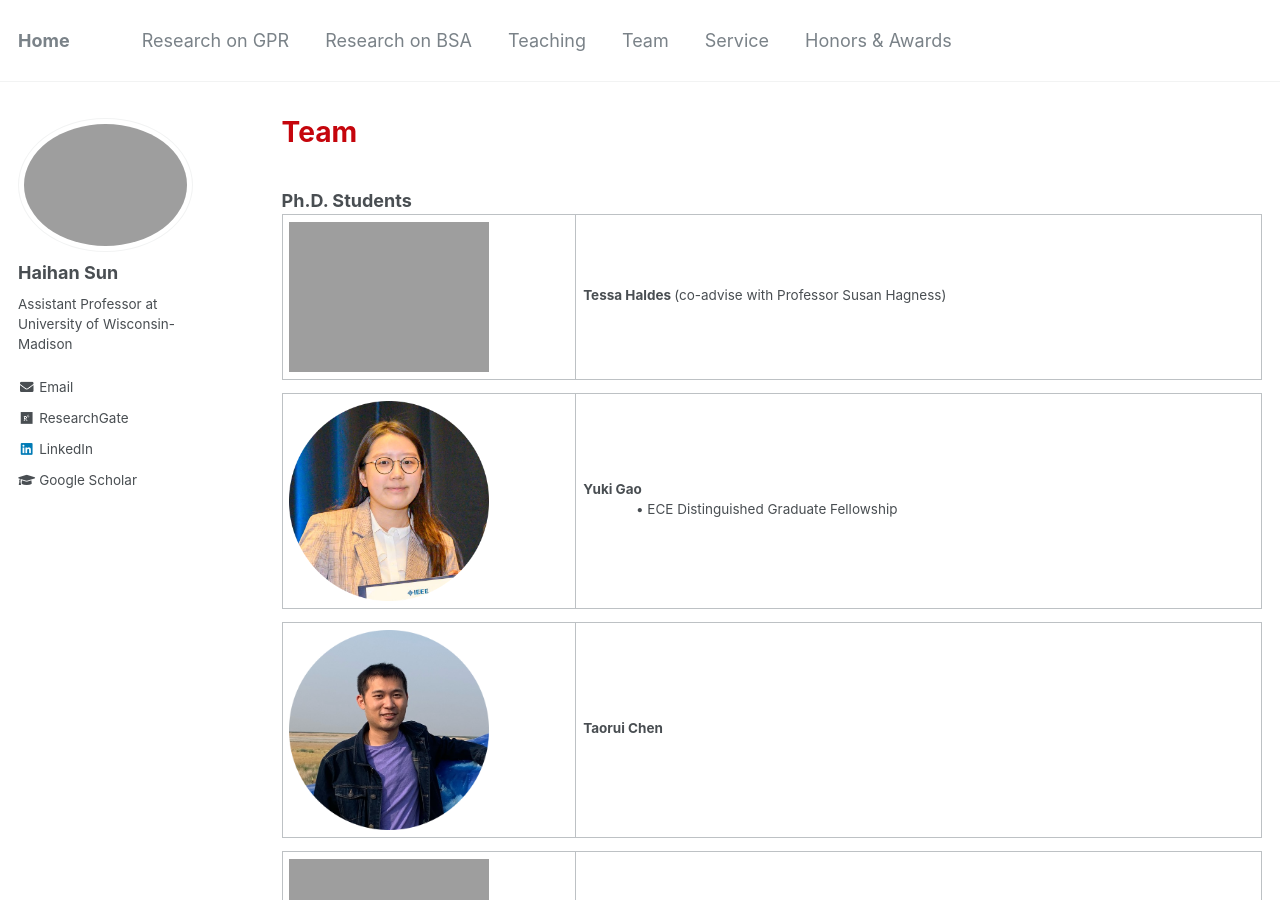
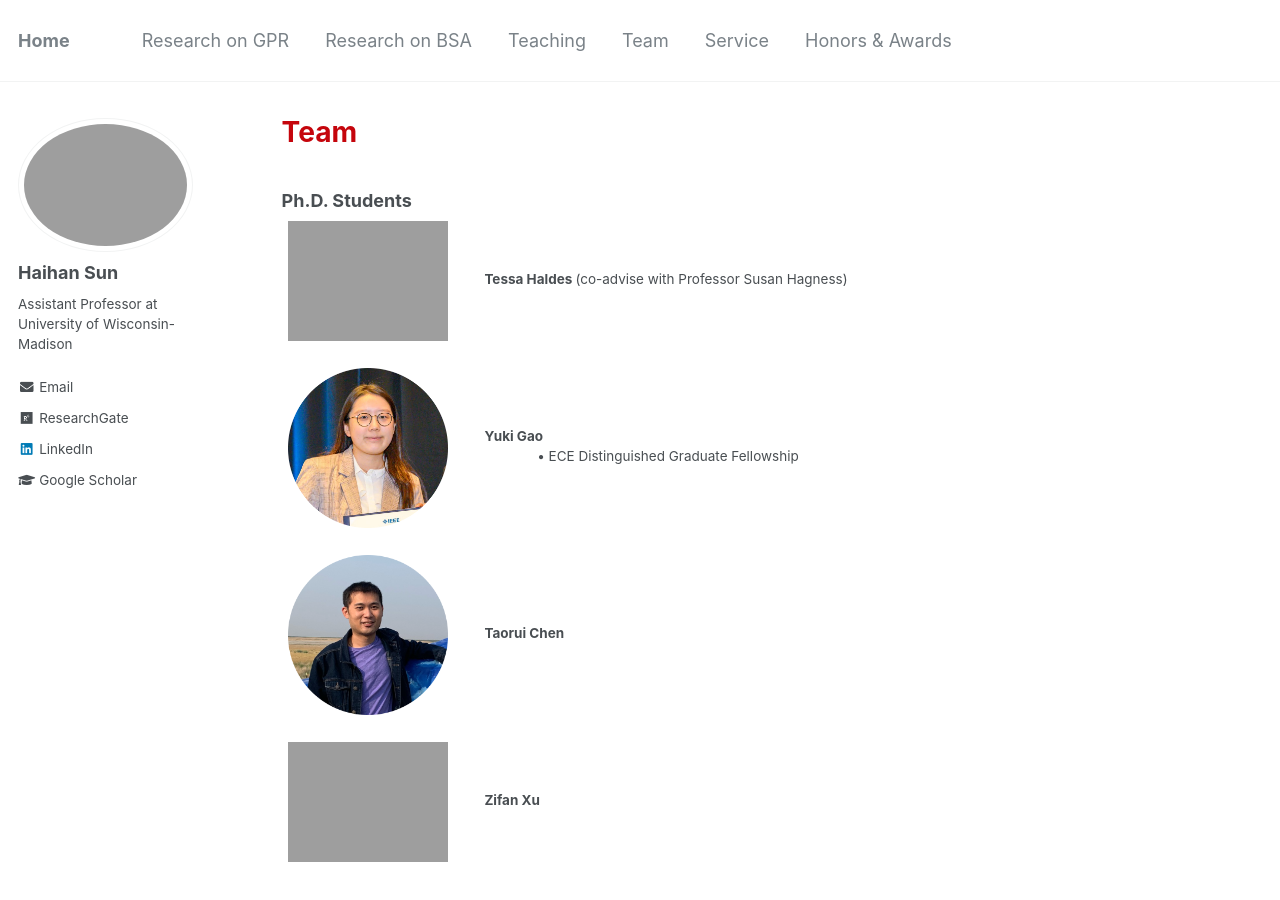
Before and after one commit to Haihan-Sun/Haihan-Sun.github.io, a Jekyll site: the page built from _pages/group.html, in a window 1280 px wide and 900 px high. Built offline with Jekyll 4.4.1, drawn with Linux system fonts in a browser that asks for light colours.

Commit message:
Update group.html

```diff
--- a/_pages/group.html
+++ b/_pages/group.html
@@ -4,13 +4,20 @@ title: "Team"
 permalink: /team/
 author_profile: true
 ---
+<!DOCTYPE HTML>
+<head>
+<meta name="generator" content="jemdoc, see http://jemdoc.jaboc.net/" />
+<link rel="stylesheet" href="https://Haihan-Sun.github.io/_pages/jemdoc.css" type="text/css" />
+</head>
+<html>
+<body>
 <br>
 <b>Ph.D. Students</b> <br>
 
 <table class="imgtable">
   <tr>
-    <td style = "width:30%">
-      <img src="https://haihan-sun.github.io/_pages/images/Tessa.png" width="200" >&nbsp;
+    <td style = "width:20%">
+      <img src="https://haihan-sun.github.io/_pages/images/Tessa.png" width="160" >&nbsp;
     </td>
   <td align="left"><p><b>Tessa Haldes </b> (co-advise with Professor Susan Hagness) <br />
     </td>
@@ -19,8 +26,8 @@ author_profile: true
 
 <table class="imgtable">
   <tr>
-    <td style = "width:30%">
-      <img src="https://haihan-sun.github.io/_pages/images/Yuki.png" width="200" >&nbsp;
+    <td style = "width:20%">
+      <img src="https://haihan-sun.github.io/_pages/images/Yuki.png" width="160" >&nbsp;
     </td>
   <td align="left"><p><b>Yuki Gao </b> <br />
    &ensp; &ensp; &ensp; &ensp; &ensp;  &#x2022; ECE Distinguished Graduate Fellowship <br>
@@ -30,8 +37,8 @@ author_profile: true
 
 <table class="imgtable">
   <tr>
-    <td style = "width:30%">
-      <img src="https://haihan-sun.github.io/_pages/images/Taorui.png" width="200" >&nbsp;
+    <td style = "width:20%">
+      <img src="https://haihan-sun.github.io/_pages/images/Taorui.png" width="160" >&nbsp;
     </td>
   <td align="left"><p><b>Taorui Chen </b> <br />
     </td>
@@ -40,8 +47,8 @@ author_profile: true
 
 <table class="imgtable">
   <tr>
-    <td style = "width:30%">
-      <img src="https://haihan-sun.github.io/_pages/images/Zifan.png" width="200" >&nbsp;
+    <td style = "width:20%">
+      <img src="https://haihan-sun.github.io/_pages/images/Zifan.png" width="160" >&nbsp;
     </td>
   <td align="left"><p><b>Zifan Xu </b> <br />
     </td>
@@ -54,8 +61,8 @@ author_profile: true
 <br>
 <table class="imgtable">
   <tr>
-    <td style = "width:30%">
-      <img src="https://haihan-sun.github.io/_pages/images/Chi.png" width="200" >&nbsp;
+    <td style = "width:20%">
+      <img src="https://haihan-sun.github.io/_pages/images/Chi.png" width="160" >&nbsp;
     </td>
   <td align="left"><p><b>Chi Wang </b> (12/2023-) <br />
    &ensp; &ensp; &ensp; &ensp; &ensp;  &#x2022; 2024 AP-S Undergraduate Summer Research Scholarship <br>
@@ -65,8 +72,8 @@ author_profile: true
 
 <table class="imgtable">
   <tr>
-    <td style = "width:30%">
-      <img src="https://haihan-sun.github.io/_pages/images/Dayne.png" width="200" >&nbsp;
+    <td style = "width:20%">
+      <img src="https://haihan-sun.github.io/_pages/images/Dayne.png" width="160" >&nbsp;
     </td>
   <td align="left"><p><b>Dayne Jinoy </b> (01/2024-) <br />
     </td>
@@ -78,3 +85,6 @@ author_profile: true
 <b>Alumni</b> <br>
 <br>
  &ensp; &ensp;Aditee Rathi (01/2024-06/2024), now is an Analog Designer at AMD. <br>
+
+</body>
+</html>
```
